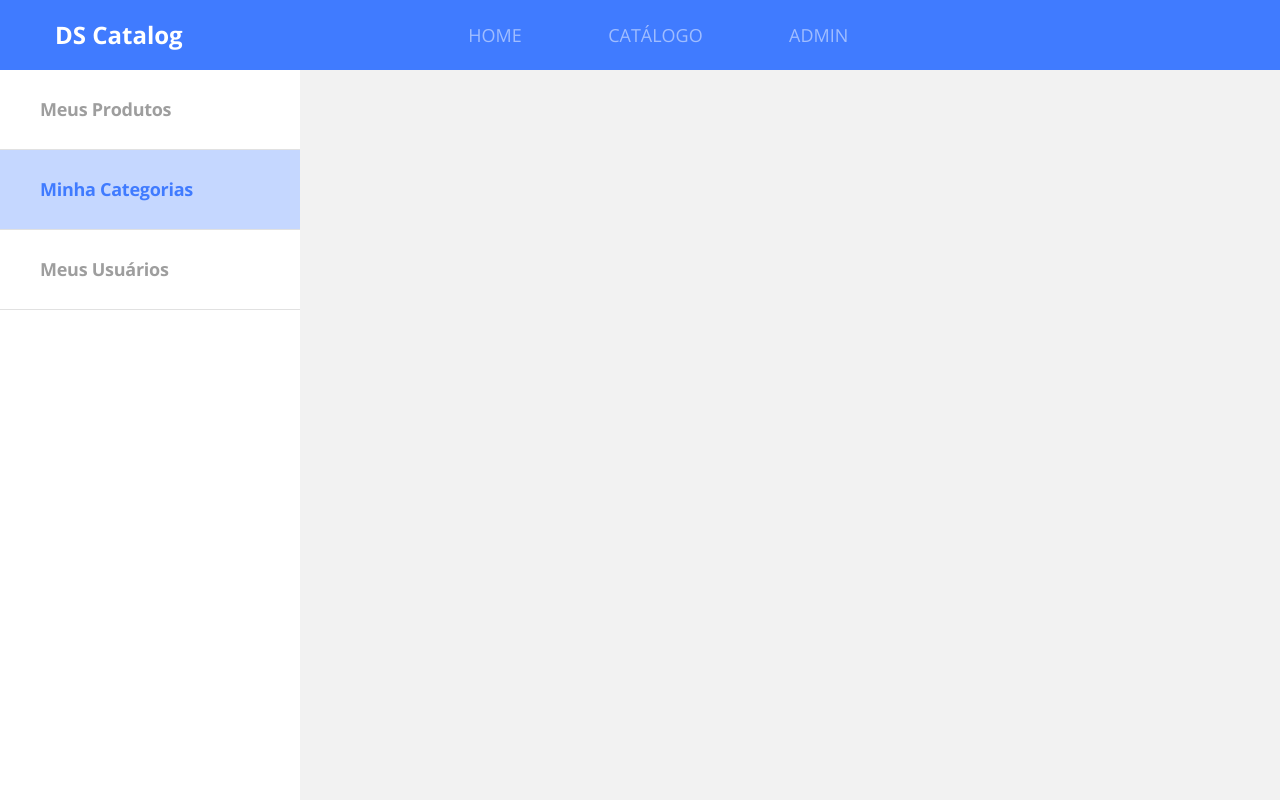
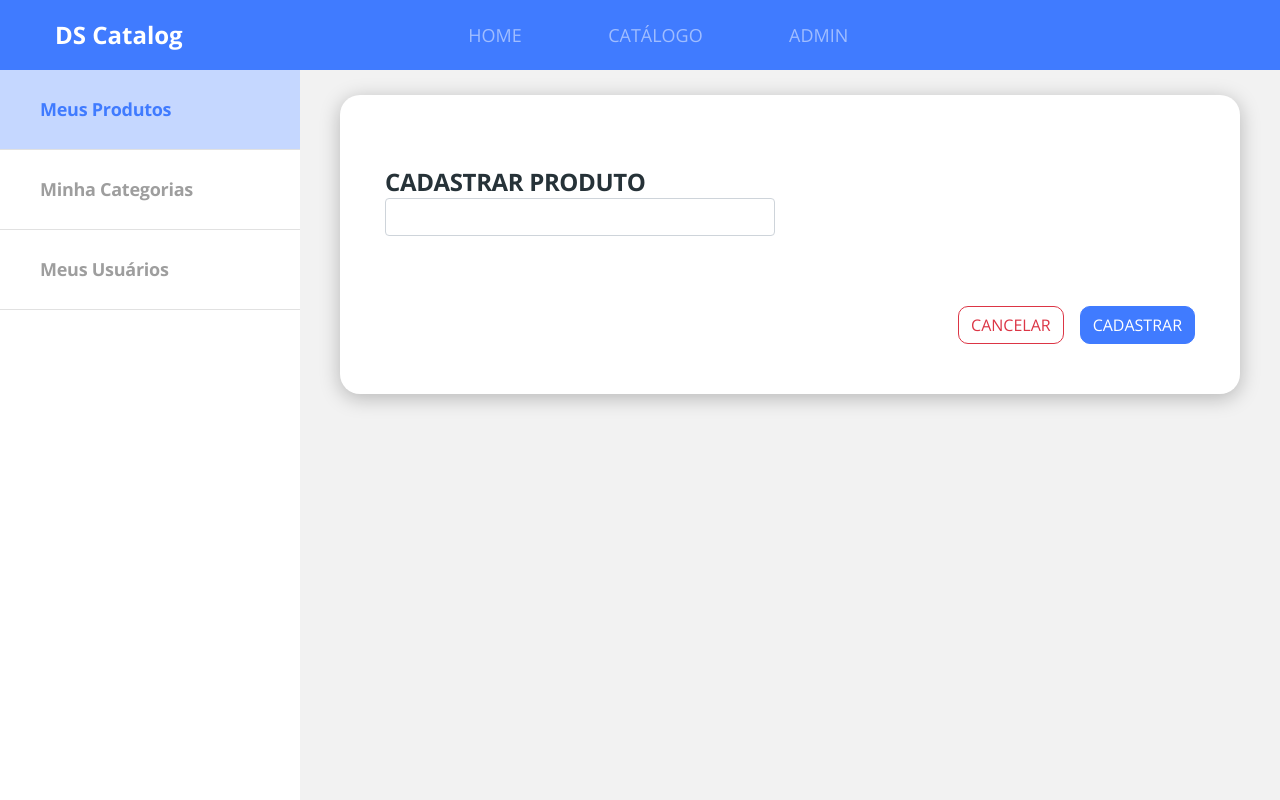
Before and after one commit to Yrllanio/bootcamp-dscatalog, a React (Create React App) app in the folder front-web/: page /admin/products/create in a window 1280 px wide. Built offline with nearby package versions, Linux system fonts and the light colour scheme.

Commit message:
Add base admin form structure

```diff
--- a/front-web/src/Routes.tsx
+++ b/front-web/src/Routes.tsx
@@ -1,5 +1,5 @@
 import React from 'react';
-import {BrowserRouter, Route, Switch} from 'react-router-dom';
+import {BrowserRouter, Redirect, Route, Switch} from 'react-router-dom';
 import Navbar from './core/components/Navbar';
 import Admin from './pages/Admin';
 import Catalog from './pages/Catalog';
@@ -19,6 +19,7 @@
         <Route path="/products/:productId">
             <ProductDetails />
         </Route>
+        <Redirect from="/admin" to="/admin/products" exact/>
         <Route path="/admin">
             <Admin />
         </Route>
--- a/front-web/src/core/components/Navbar/index.tsx
+++ b/front-web/src/core/components/Navbar/index.tsx
@@ -11,17 +11,17 @@
         <div className="col-6 offset-2">
             <ul className="main-menu">
                 <li>
-                    <NavLink to="/" activeClassName="active" exact>
+                    <NavLink to="/" exact>
                         HOME
                     </NavLink>
                 </li>
                 <li>
-                    <NavLink to="products" activeClassName="active">
+                    <NavLink to="products">
                         CATÁLOGO
                     </NavLink>
                 </li>
                 <li>
-                    <NavLink to="admin" activeClassName="active">
+                    <NavLink to="admin">
                         ADMIN
                     </NavLink>
                 </li>
--- /dev/null
+++ b/front-web/src/pages/Admin/components/BaseForm/index.tsx
@@ -0,0 +1,34 @@
+import { useHistory } from 'react-router-dom';
+import './styles.scss';
+
+type Props = {
+    title: string;
+    children: React.ReactNode;
+}
+
+const BaseForm = ( {title, children} : Props) => {
+    const history = useHistory();
+    const handleCancel = () => {
+        history.push('../');
+    }
+    return(
+        <div className="admin-base-form card-base">
+            <h1 className="base-form-title">
+                CADASTRAR PRODUTO
+            </h1>
+            {children}
+            <div className="base-form-actions">
+                <button
+                    className="btn btn-outline-danger border-radius-10 mr-3"
+                    onClick={handleCancel}
+                >
+                    CANCELAR
+                </button>
+                <button className="btn btn-primary border-radius-10">
+                    CADASTRAR
+                </button>
+            </div>
+        </div>
+    )}
+
+export default BaseForm;
--- /dev/null
+++ b/front-web/src/pages/Admin/components/BaseForm/styles.scss
@@ -0,0 +1,18 @@
+
+.admin-base-form {
+    padding: 70px 45px 50px 45px;
+    border-radius: 20px;
+}
+
+.base-form-title {
+    font-size: 24px;
+    line-height: 33px;
+    letter-spacing: -0.015em;
+    color: #263238;
+    text-transform: uppercase;
+}
+
+.base-form-actions {
+    margin-top: 70px;
+    text-align: right;
+}
--- a/front-web/src/pages/Admin/components/Navbar/index.tsx
+++ b/front-web/src/pages/Admin/components/Navbar/index.tsx
@@ -1,16 +1,17 @@
+import {  NavLink } from 'react-router-dom';
 import './styles.scss';
 
 const Navbar = () => (
     <nav className="admin-nav-container">
         <ul>
             <li>
-                <a href="link" className="admin-nav-item ">Meus Produtos</a>
+                <NavLink to="/admin/products" className="admin-nav-item ">Meus Produtos</NavLink>
             </li>
             <li>
-                <a href="link" className="admin-nav-item active">Minha Categorias</a>
+                <NavLink to="/admin/categories" className="admin-nav-item ">Minha Categorias</NavLink>
             </li>
             <li>
-                <a href="link" className="admin-nav-item">Meus Usuários</a>
+                <NavLink to="/admin/users" className="admin-nav-item">Meus Usuários</NavLink>
             </li>
         </ul>
     </nav>
--- /dev/null
+++ b/front-web/src/pages/Admin/components/Products/Form/index.tsx
@@ -0,0 +1,15 @@
+import BaseForm from '../../BaseForm';
+import './styles.scss';
+
+const Form = () => {
+    return(
+        <BaseForm title="cadastrar um produto">
+            <div className="row">
+                <div className="col-6">
+                    <input type="text" className="form-control"/>
+                </div>
+            </div>
+        </BaseForm>
+    )}
+
+export default Form;
--- /dev/null
+++ b/front-web/src/pages/Admin/components/Products/List/index.tsx
@@ -0,0 +1,18 @@
+import { useHistory } from "react-router-dom";
+
+const List = () => {
+    const history = useHistory();
+    const handleCreate = () => {
+        history.push('/admin/products/create');
+    }
+
+
+    return (
+        <div className="admin-product-list">
+            <button className = "btn btn-primary btn-lg" onClick={handleCreate}>
+                ADICIONAR
+            </button>
+        </div>
+);}
+
+export default List;
--- /dev/null
+++ b/front-web/src/pages/Admin/components/Products/index.tsx
@@ -0,0 +1,23 @@
+import { Route, Switch } from "react-router-dom"
+import Form from "./Form"
+import List from "./List"
+
+const Products = () => {
+    return(
+        <div>
+            <Switch>
+                <Route path="/admin/products" exact>
+                    <List/>
+                </Route>
+                <Route path="/admin/products/create">
+                    <Form/>
+                </Route>
+                <Route path="/admin/products/:productId">
+                    <h1>Editar um produto</h1>
+                </Route>
+            </Switch>
+        </div>
+    );
+}
+
+export default Products;
--- a/front-web/src/pages/Admin/index.tsx
+++ b/front-web/src/pages/Admin/index.tsx
@@ -1,11 +1,27 @@
 import React from 'react';
+import { Route, Switch } from 'react-router-dom';
 import Navbar from './components/Navbar';
+import Products from './components/Products';
+import './styles.scss'
 
 
 const Admin = () => (
 
-    <div>
+    <div className="admin-container">
         <Navbar/>
+        <div className="admin-content">
+            <Switch>
+                <Route path="/admin/products">
+                    <Products />
+                </Route>
+                <Route path="/admin/categories">
+                    <h1>categories</h1>
+                </Route>
+                <Route path="/admin/users">
+                    <h1>users</h1>
+                </Route>
+            </Switch>
+        </div>
     </div>
 
 );
--- /dev/null
+++ b/front-web/src/pages/Admin/styles.scss
@@ -0,0 +1,8 @@
+
+.admin-container {
+    display: flex;
+}
+.admin-content {
+    padding: 25px 40px 45px 40px;
+    flex: 1;
+}
```
Also changed, not shown: front-web/src/pages/Admin/components/Products/Form/styles.scss (added).
